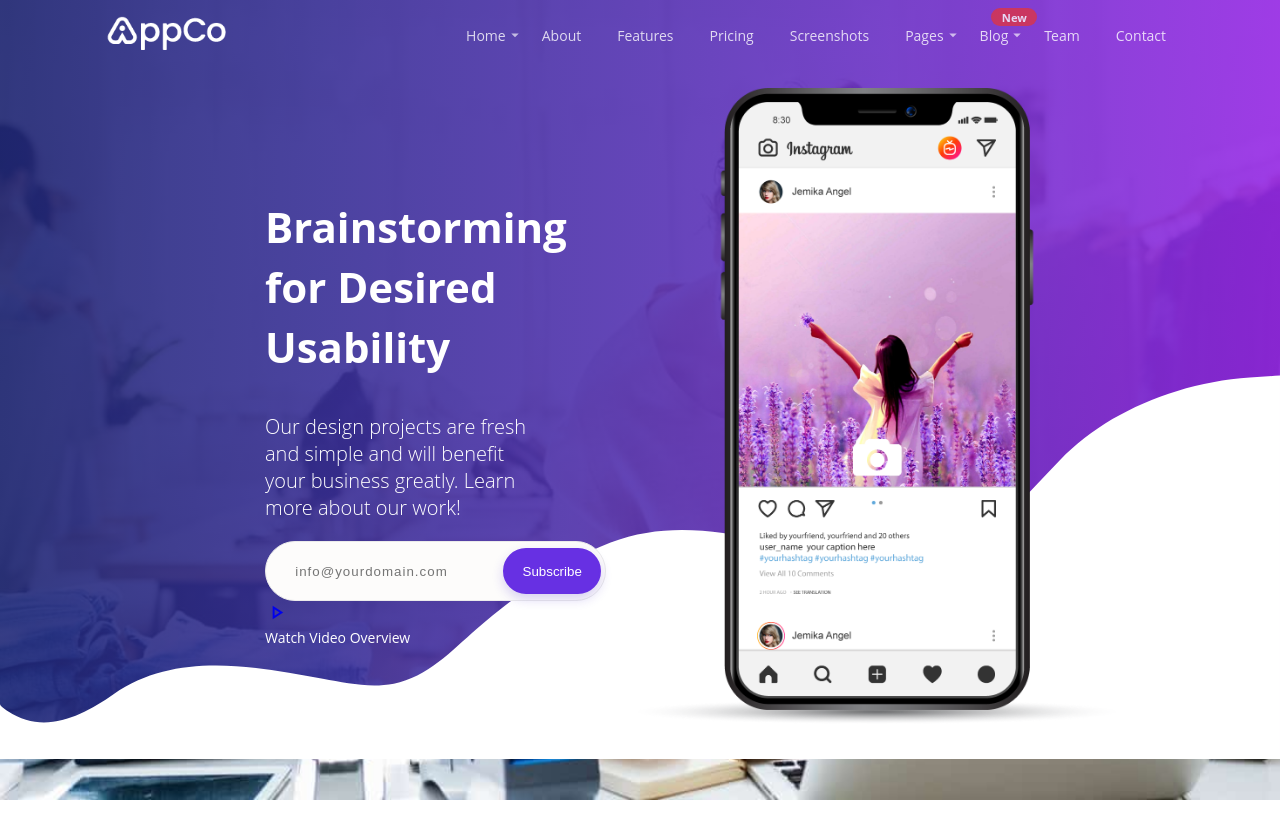
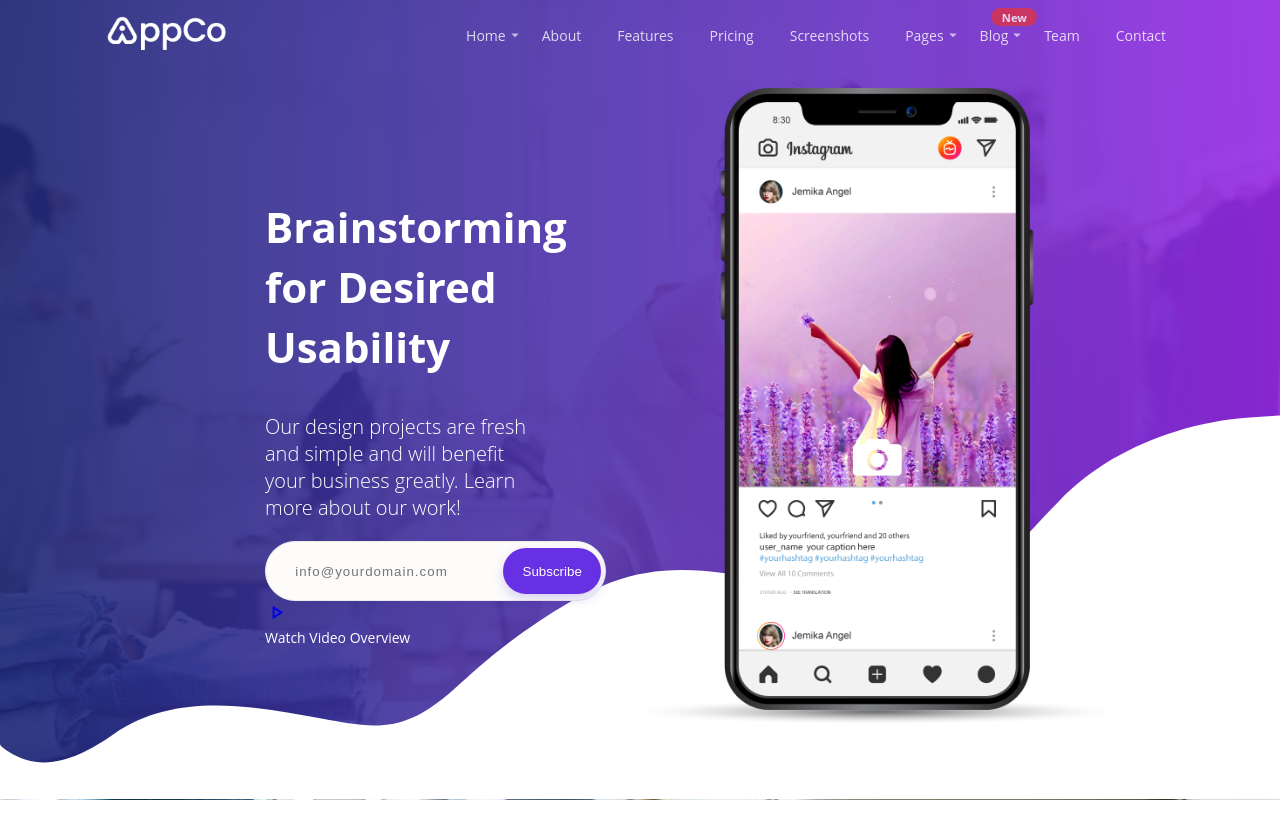
Before and after one commit to datdhomegatheme/landingpage-hieu, a React (Create React App) app in the folder my-app/: page / in a window 1280 px wide. Shown: the top 838 px of the page. Built offline with nearby package versions, Linux system fonts and the light colour scheme.

Commit message:
fix height layout of homepage

```diff
--- a/my-app/src/assets/Styles/HomePage/_index.scss
+++ b/my-app/src/assets/Styles/HomePage/_index.scss
@@ -18,7 +18,7 @@
         z-index: $z-index-bg-img;
         background: $navbar-bg-color;
         width: 100%;
-        height: 103%;
+        height: 107vh;
     }
 
     .home__container {
@@ -81,7 +81,7 @@
     .bottom {
         position: absolute;
         width: 100%;
-        bottom: 37px;
+        bottom: -3px;
 
         .bottom_img {
             max-width: 100%;
```
